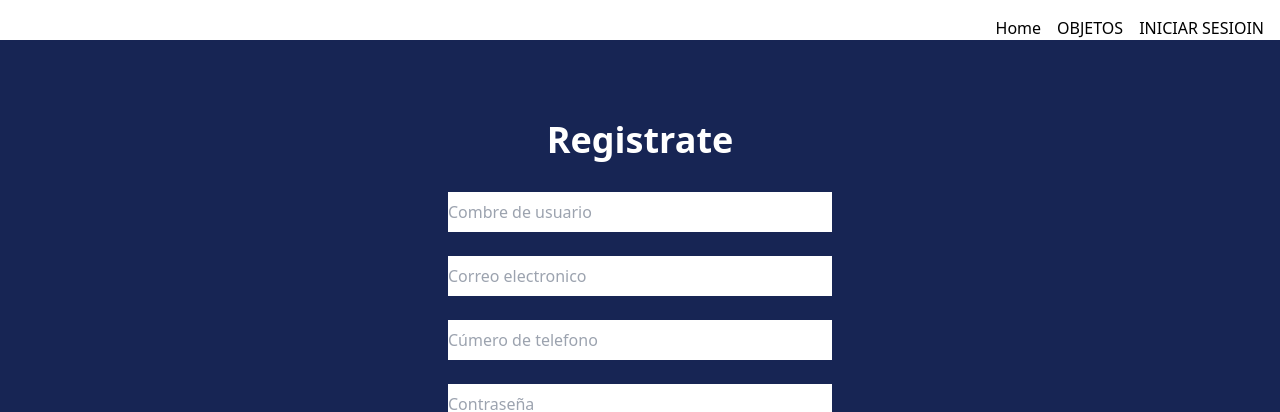
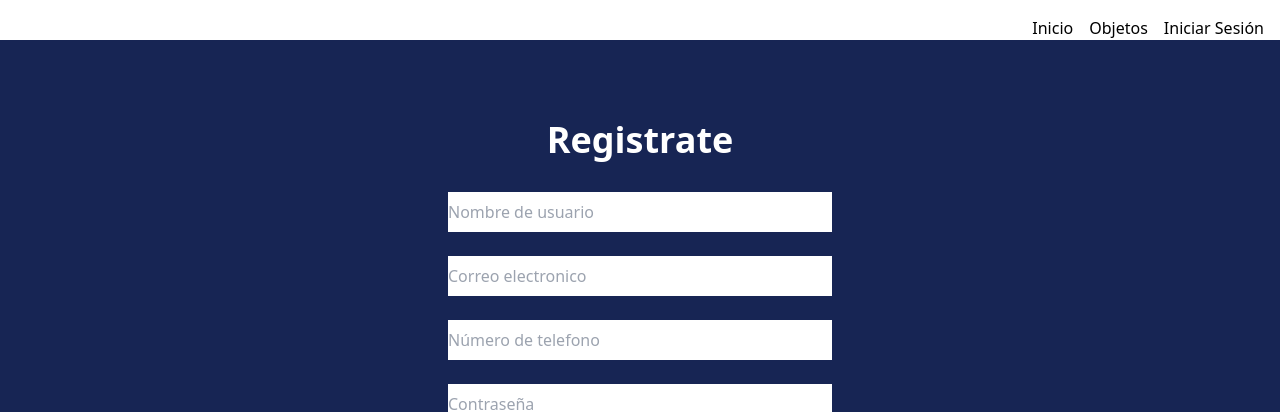
Before and after one commit to alxndro373/busca-tec, a Next.js app: page /register in a window 1280 px wide. Shown: the top 412 px of the page. Built offline with nearby package versions, Linux system fonts and the light colour scheme; no server answers.

Commit message:
Changes Header & Register

```diff
--- a/src/app/(auth)/register/page.tsx
+++ b/src/app/(auth)/register/page.tsx
@@ -37,11 +37,11 @@ export default function Register(){
             <h1 className="font-bold text-white text-4xl mt-20">Registrate</h1>
             <form onSubmit={handleSubmit(onSubmit)}>
                 <div className="flex flex-col gap-6">
-                    <input type="text" placeholder="Combre de usuario" className="w-96 py-2" {...register("user")} />
+                    <input type="text" placeholder="Nombre de usuario" className="w-96 py-2" {...register("user")} />
                     {errors.user && <span className="text-red-500">{errors.user.message}</span>}
                     <input type="text" placeholder="Correo electronico" className="w-96 py-2" {...register("email")} />
                     {errors.email && <span className="text-red-500">{errors.email.message}</span>}
-                    <input type="text" placeholder="Cúmero de telefono" className="w-96 py-2" {...register("phone")} />
+                    <input type="text" placeholder="Número de telefono" className="w-96 py-2" {...register("phone")} />
                     {errors.phone && <span className="text-red-500">{errors.phone.message}</span>}
                     <input type="password" placeholder="Contraseña" className="w-96 py-2" {...register("password")} />
                     {errors.password && <span className="text-red-500">{errors.password.message}</span>}
--- a/src/components/userHeader.tsx
+++ b/src/components/userHeader.tsx
@@ -12,10 +12,10 @@ export default async function UserHeader(){
             <nav className="mr-4">
                 <ul className="flex justify-end gap-4 items-center">
                     <li>
-                        <Link href={"/"}>Home</Link>
+                        <Link href={"/"}>Inicio</Link>
                     </li>
                     <li>
-                        <Link href={'/objects'}>OBJETOS</Link>
+                        <Link href={'/objects'}>Objetos</Link>
                     </li>
 
                     {
@@ -33,7 +33,7 @@ export default async function UserHeader(){
                                 <button type="submit" className="bg-red-500 text-white py-2 px-4 rounded-md mb-1">Cerrar Sesion</button>
                             </form>
                         </>
-                        : <Link href={'/login'}>INICIAR SESIOIN</Link>
+                        : <Link href={'/login'}>Iniciar Sesión</Link>
                     }
 
 
```
